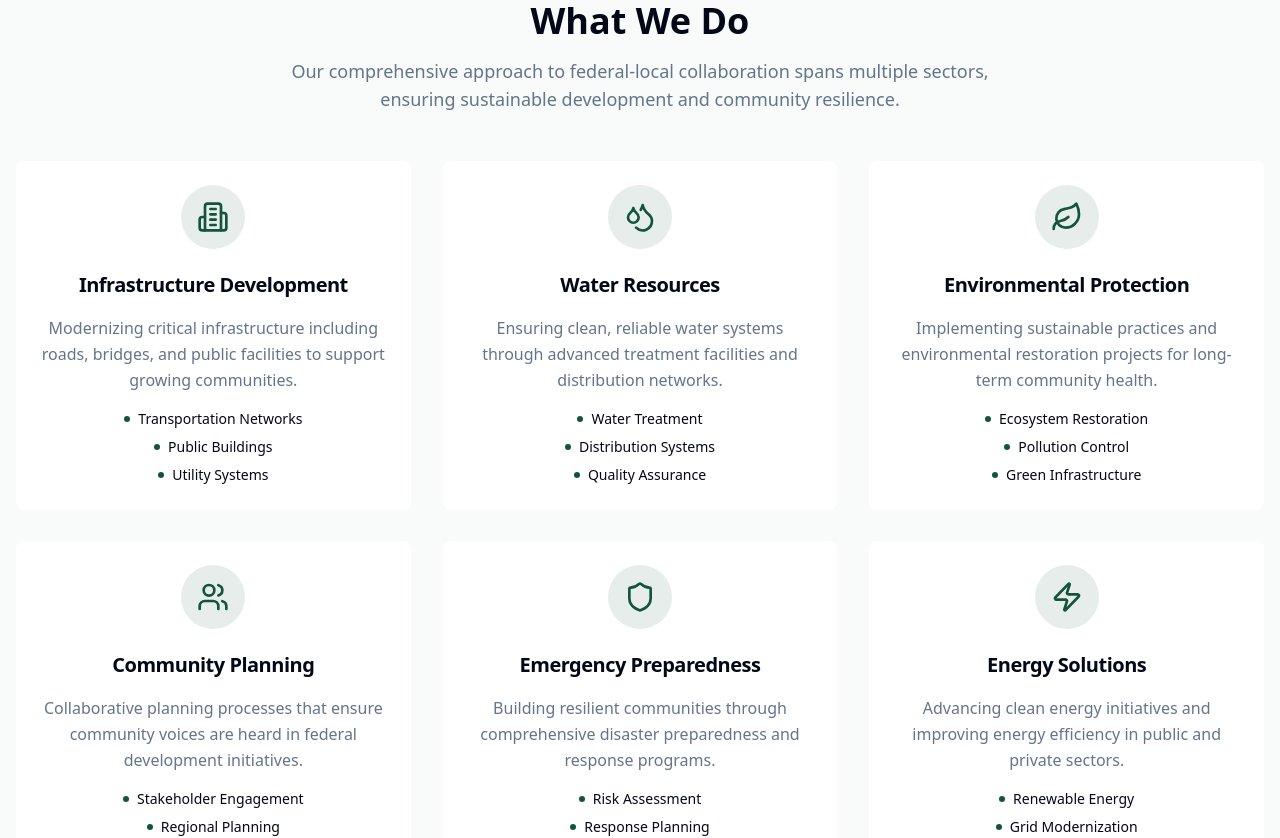
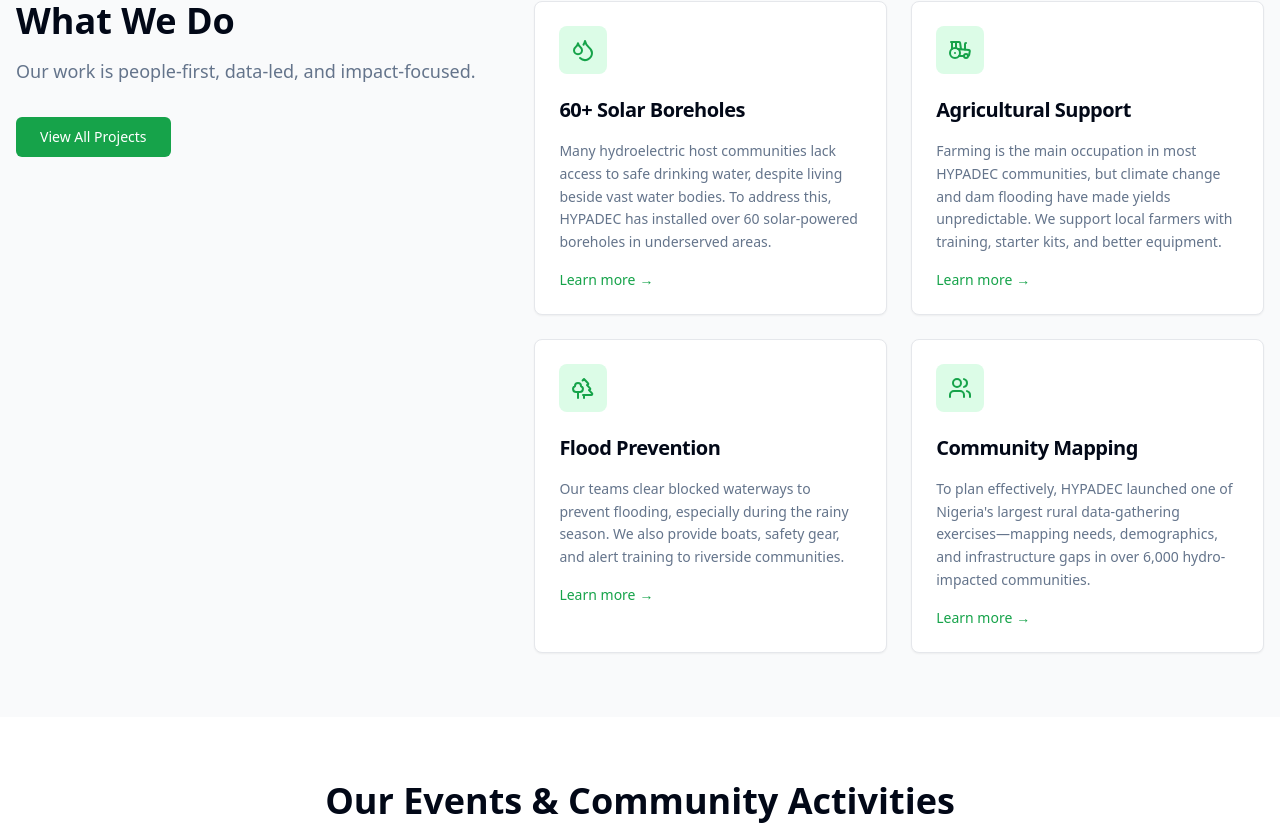
Before and after one commit to softdiddy/react-zen-canvas, a React (Vite) app: page / in a window 1280 px wide. Shown: the part 1678-2516 px from the top of the page. Built offline with nearby package versions, Linux system fonts and the light colour scheme.

Commit message:
Update "What We Do" section

```diff
--- a/src/components/WhatWeDo.jsx
+++ b/src/components/WhatWeDo.jsx
@@ -1,83 +1,70 @@
 import { Card, CardContent, CardHeader, CardTitle } from './ui/card';
-import { Building2, Droplets, Leaf, Users, Shield, Zap } from 'lucide-react';
+import { Button } from './ui/button';
+import { Droplets, Tractor, Trees, Users } from 'lucide-react';
 
 const WhatWeDo = () => {
   const services = [
     {
-      icon: Building2,
-      title: 'Infrastructure Development',
-      description: 'Modernizing critical infrastructure including roads, bridges, and public facilities to support growing communities.',
-      highlights: ['Transportation Networks', 'Public Buildings', 'Utility Systems']
+      icon: Droplets,
+      title: '60+ Solar Boreholes',
+      description: 'Many hydroelectric host communities lack access to safe drinking water, despite living beside vast water bodies. To address this, HYPADEC has installed over 60 solar-powered boreholes in underserved areas.'
     },
     {
-      icon: Droplets,
-      title: 'Water Resources',
-      description: 'Ensuring clean, reliable water systems through advanced treatment facilities and distribution networks.',
-      highlights: ['Water Treatment', 'Distribution Systems', 'Quality Assurance']
+      icon: Tractor,
+      title: 'Agricultural Support',
+      description: 'Farming is the main occupation in most HYPADEC communities, but climate change and dam flooding have made yields unpredictable. We support local farmers with training, starter kits, and better equipment.'
     },
     {
-      icon: Leaf,
-      title: 'Environmental Protection',
-      description: 'Implementing sustainable practices and environmental restoration projects for long-term community health.',
-      highlights: ['Ecosystem Restoration', 'Pollution Control', 'Green Infrastructure']
+      icon: Trees,
+      title: 'Flood Prevention',
+      description: 'Our teams clear blocked waterways to prevent flooding, especially during the rainy season. We also provide boats, safety gear, and alert training to riverside communities.'
     },
     {
       icon: Users,
-      title: 'Community Planning',
-      description: 'Collaborative planning processes that ensure community voices are heard in federal development initiatives.',
-      highlights: ['Stakeholder Engagement', 'Regional Planning', 'Impact Assessment']
-    },
-    {
-      icon: Shield,
-      title: 'Emergency Preparedness',
-      description: 'Building resilient communities through comprehensive disaster preparedness and response programs.',
-      highlights: ['Risk Assessment', 'Response Planning', 'Recovery Support']
-    },
-    {
-      icon: Zap,
-      title: 'Energy Solutions',
-      description: 'Advancing clean energy initiatives and improving energy efficiency in public and private sectors.',
-      highlights: ['Renewable Energy', 'Grid Modernization', 'Energy Efficiency']
+      title: 'Community Mapping',
+      description: 'To plan effectively, HYPADEC launched one of Nigeria\'s largest rural data-gathering exercises—mapping needs, demographics, and infrastructure gaps in over 6,000 hydro-impacted communities.'
     }
   ];
 
   return (
-    <section id="services" className="py-16 bg-section-bg">
+    <section id="services" className="py-16 bg-gray-50">
       <div className="container mx-auto px-4">
-        <div className="text-center mb-12">
+        <div className="grid lg:grid-cols-5 gap-12 items-start">
+          {/* Left side content */}
+          <div className="lg:col-span-2">
             <h2 className="text-3xl md:text-4xl font-bold text-foreground mb-4">What We Do</h2>
-          <p className="text-lg text-muted-foreground max-w-3xl mx-auto">
-            Our comprehensive approach to federal-local collaboration spans multiple sectors,
-            ensuring sustainable development and community resilience.
+            <p className="text-lg text-muted-foreground mb-8">
+              Our work is people-first, data-led, and impact-focused.
             </p>
+            <Button className="bg-green-600 hover:bg-green-700 text-white px-6 py-3">
+              View All Projects
+            </Button>
           </div>
 
-        <div className="grid md:grid-cols-2 lg:grid-cols-3 gap-8">
+          {/* Right side cards grid */}
+          <div className="lg:col-span-3 grid md:grid-cols-2 gap-6">
             {services.map((service, index) => (
-            <Card key={index} className="group hover:shadow-card-hover transition-all duration-300 border-0 shadow-card">
-              <CardHeader className="text-center pb-4">
-                <div className="w-16 h-16 bg-primary/10 rounded-full flex items-center justify-center mx-auto mb-4 group-hover:bg-primary/20 transition-colors">
-                  <service.icon className="w-8 h-8 text-primary" />
+              <Card key={index} className="group hover:shadow-lg transition-all duration-300 border border-gray-200 bg-white">
+                <CardHeader className="pb-4">
+                  <div className="w-12 h-12 bg-green-100 rounded-lg flex items-center justify-center mb-4">
+                    <service.icon className="w-6 h-6 text-green-600" />
                   </div>
                   <CardTitle className="text-xl font-bold text-foreground">
                     {service.title}
                   </CardTitle>
                 </CardHeader>
-              <CardContent className="text-center">
-                <p className="text-muted-foreground mb-4 leading-relaxed">
+                <CardContent>
+                  <p className="text-muted-foreground mb-4 leading-relaxed text-sm">
                     {service.description}
                   </p>
-                <div className="space-y-2">
-                  {service.highlights.map((highlight, idx) => (
-                    <div key={idx} className="flex items-center justify-center space-x-2">
-                      <div className="w-1.5 h-1.5 bg-primary rounded-full"></div>
-                      <span className="text-sm font-medium text-foreground">{highlight}</span>
-                    </div>
-                  ))}
-                </div>
+                  <button className="text-green-600 hover:text-green-700 text-sm font-medium flex items-center group">
+                    Learn more
+                    <span className="ml-1 transition-transform group-hover:translate-x-1">→</span>
+                  </button>
                 </CardContent>
               </Card>
             ))}
+          </div>
         </div>
       </div>
     </section>
```
Lines whose indentation alone changed are shown as unchanged.
